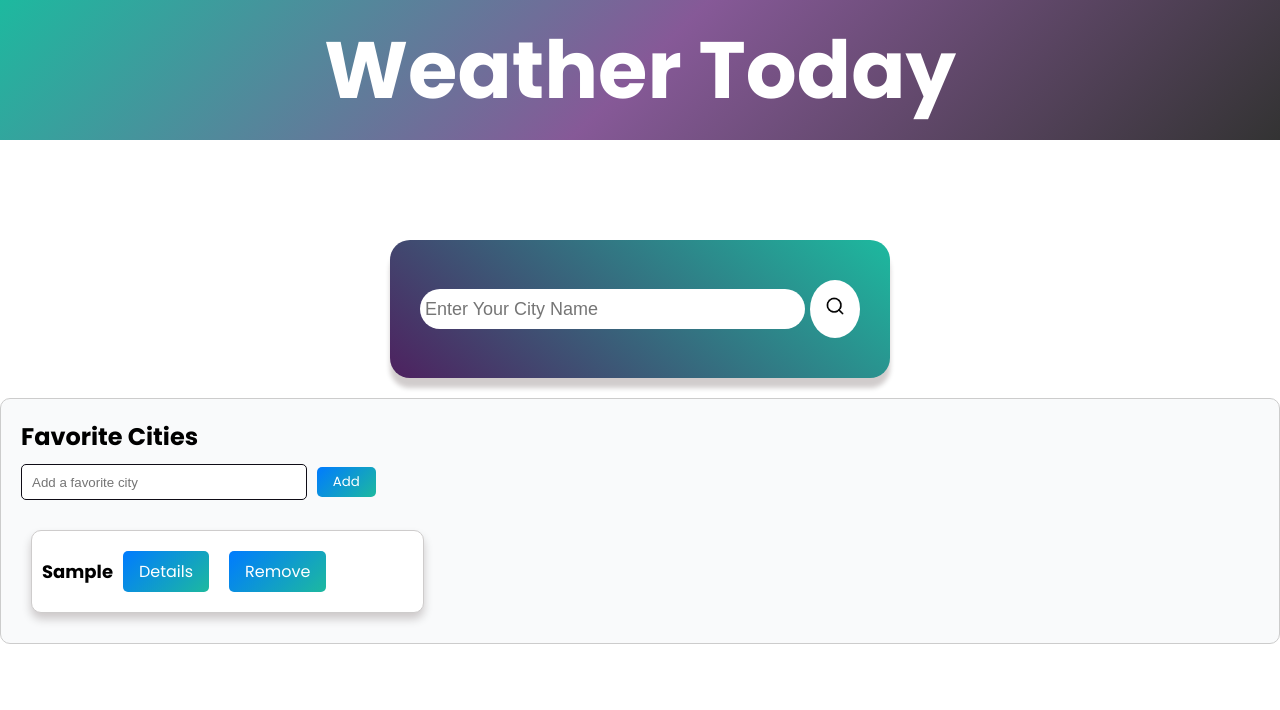
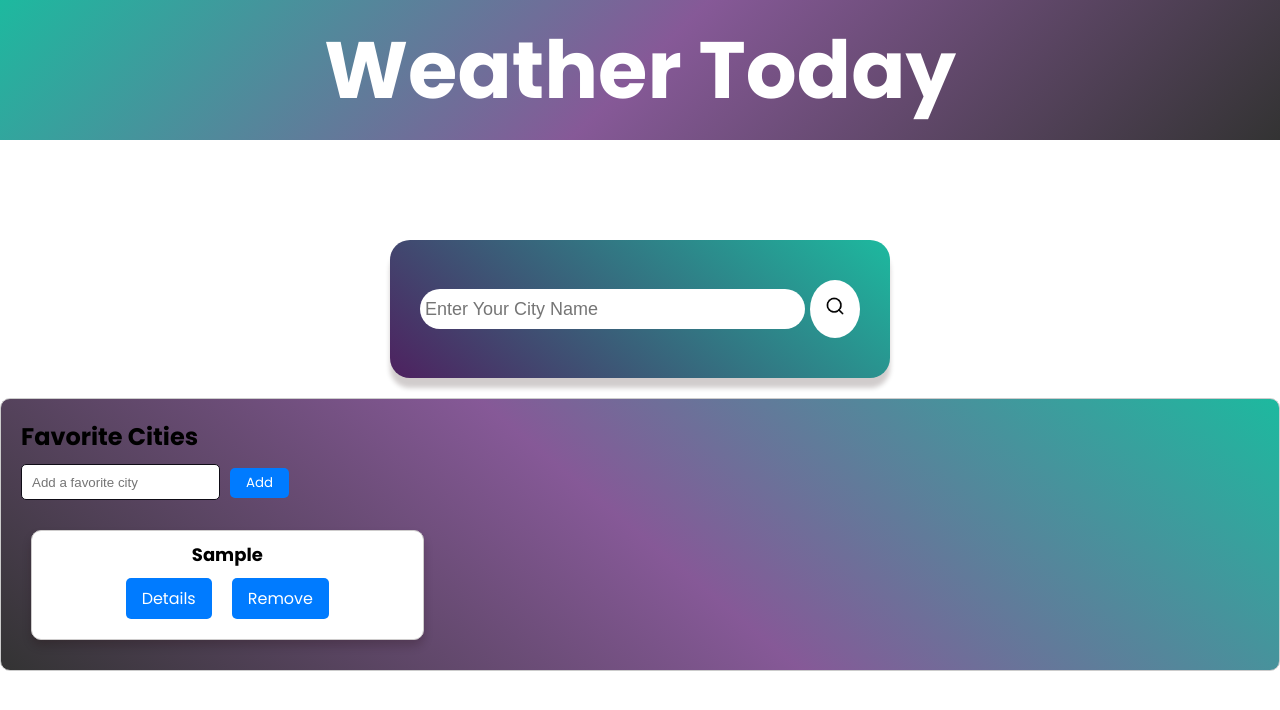
Before and after one commit to StormRobert/WeatherReactapp., a React (Create React App) app in the folder weather-react-app/: page / in a window 1280 px wide. Both pictures are taken after typing "Sample" into the empty fields and a click on the button "Add". Shown: the top 710 px of the page. Built offline with nearby package versions, Linux system fonts and the light colour scheme; no server answers.

Commit message:
final edits

```diff
--- a/weather-react-app/src/App.css
+++ b/weather-react-app/src/App.css
@@ -82,12 +82,13 @@ h1 {
 }
 
 .weather-icon {
-  width: 140px;
+  width: 120px;
 }
 
 .weather h2 {
   font-size: 80px;
   font-weight: 500;
+
 }
 
 .weather h3 {
@@ -129,16 +130,12 @@ h1 {
   border: 1px solid #ccc;
   border-radius: 10px;
   background-color: var(--light-two);
+  background: linear-gradient(220deg, #1db99f, #581a70b9, #333)
 }
 
 .favorite-cities h2 {
   font-size: 24px;
   margin-bottom: 10px;
-}
-
-.favorite-cities div {
-  display: flex;
-  align-items: center;
 }
 
 .favorite-cities input {
@@ -152,7 +149,7 @@ h1 {
 }
 
 .favorite-cities button {
-  background: linear-gradient(135deg, #007BFF, #1db99f);
+  background-color: var(--light-five);
   color: var(--light-one);
   border: none;
   border-radius: 5px;
@@ -161,15 +158,11 @@ h1 {
   transition: all 0.3s ease;
 }
 
-.favorite-cities ul {
-  list-style: none;
-  padding: 0;
-}
-
 .favorite-cities .city-cards {
   display: flex;
   flex-wrap: wrap;
   margin-top: 20px;
+
 }
 
 .favorite-cities .city-card {
@@ -181,6 +174,8 @@ h1 {
   box-shadow: 0 6px 10px rgba(26, 1, 1, 0.2);
   text-align: center;
   width: calc(33.33% - 20px);
+  overflow: hidden;
+
 }
 
 .favorite-cities .city-card h3 {
@@ -188,6 +183,8 @@ h1 {
 }
 
 .favorite-cities .city-card div {
+  max-height: 100px;
+  overflow: auto; /* Enable the scrolling for overflowing content  */
   margin-top: 10px;
 }
 
--- a/weather-react-app/src/App.js
+++ b/weather-react-app/src/App.js
@@ -25,7 +25,7 @@ function App() {
   };
 
   useEffect(() => {
-    searchWeather(''); // Default city
+    searchWeather(''); //Default seting no city displayed
   }, []);
 
   return (
--- a/weather-react-app/src/components/FavoriteCities.js
+++ b/weather-react-app/src/components/FavoriteCities.js
@@ -76,7 +76,7 @@ const FavoriteCities = () => {
               </div>
             )}
             <button onClick={() => toggleWeather(city)}>
-              {selectedCities[city] ? 'Hide Weather' : ' Details'}
+              {selectedCities[city] ? 'Hide' : ' Details'}
             </button>
             <button onClick={() => removeFavoriteCity(city)}>Remove</button>
           </div>
```
